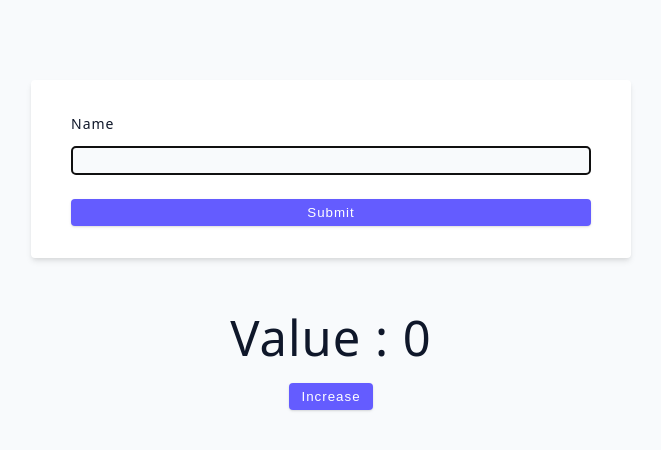
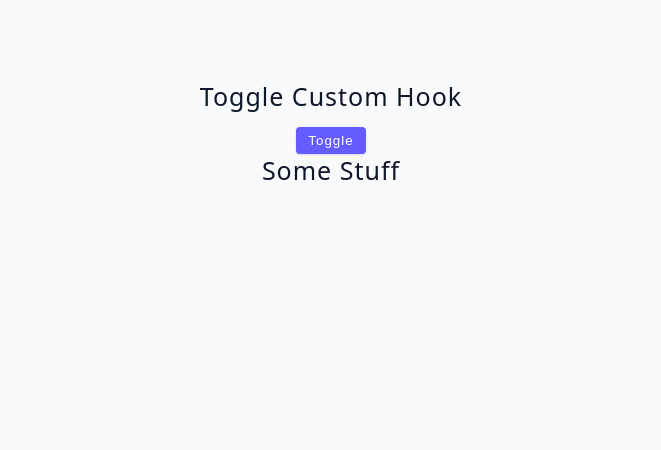
Before and after one commit to FrancineHuang/advanced-react, a React (Vite) app: page / in a window 1280 px wide. Shown: the top 450 px of the page, without its empty margins (309-970 px from the left). Built offline with nearby package versions, Linux system fonts and the light colour scheme.

Commit message:
add: try the useToggle hook

```diff
--- a/src/App.jsx
+++ b/src/App.jsx
@@ -1,4 +1,4 @@
-import Starter from './tutorial/07-useRef/starter/01-useRef-basics.jsx';
+import Starter from './tutorial/08-custom-hooks/starter/01-toggle.jsx'
 
 function App() {
   return (
--- a/src/tutorial/08-custom-hooks/starter/01-toggle.jsx
+++ b/src/tutorial/08-custom-hooks/starter/01-toggle.jsx
@@ -1,11 +1,11 @@
-import { useState } from 'react';
+import useToggle from './useToggle'
 
 const ToggleExample = () => {
-  const [show, setShow] = useState(false);
+  const { show, toggle } = useToggle(true)
   return (
     <div>
       <h4>toggle custom hook</h4>
-      <button className='btn' onClick={() => setShow(!show)}>
+      <button className='btn' onClick={toggle}>
         toggle
       </button>
       {show && <h4>some stuff</h4>}
```
